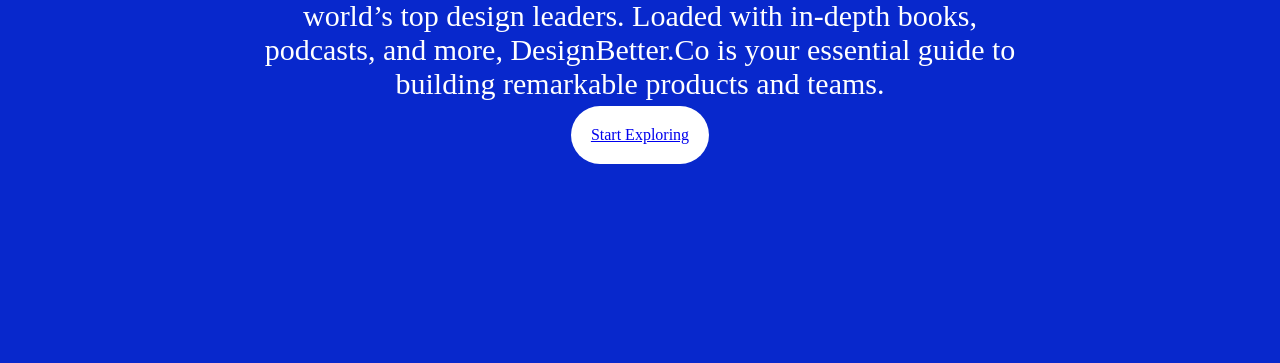
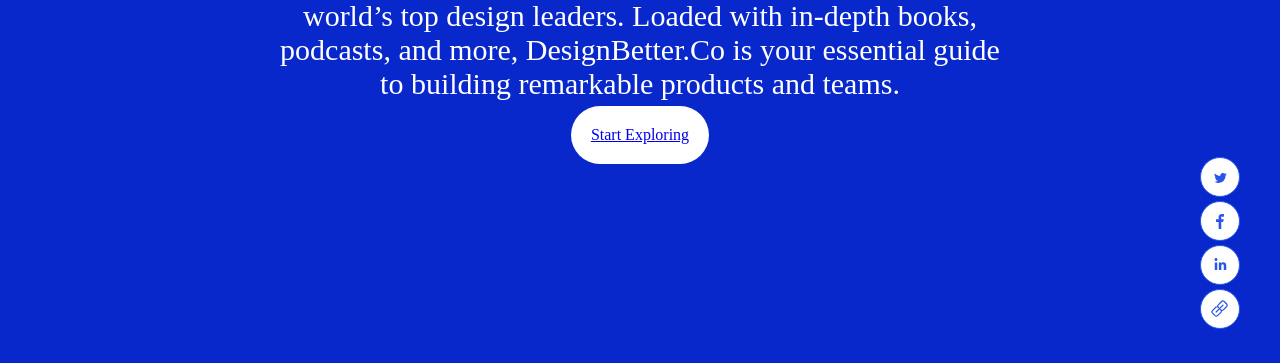
Before and after one commit to EkhatorOwen/html2-afternoon-project, a plain HTML site: page index.html in a window 1280 px wide. Shown: the part 457-820 px from the top of the page. Drawn offline with Linux system fonts and the light colour scheme.

Commit message:
updated webpage to include social links

```diff
--- a/index.css
+++ b/index.css
@@ -26,8 +26,6 @@ nav{
     padding: 20px;
     width: 60%;
 }
-
-
 .subscribe{
     height: 30px;
     width: 70px;
@@ -42,7 +40,8 @@ section{
     justify-content: center;
     text-align: center;
     color: white;
-    /* padding: 30px; */
+    position: relative;
+     padding: 30px;
 }
 .content{
     width: 60%;
@@ -62,3 +61,14 @@ p{
     display: inline-block;
     margin-top: 5px;
 }
+
+li{
+    list-style-type: none;
+    color: aliceblue;
+}
+
+.social{
+    position: absolute;
+    bottom: 30px;
+    right: 40px;
+}
--- a/index.html
+++ b/index.html
@@ -30,14 +30,14 @@
               DesignBetter.Co is your essential guide to building
                remarkable products and teams.</p>
                <a class="button" href=#>Start Exploring</a>
-        </div>
-
-        <div class="social">
-                <rect stroke="#2756E9" x=".5" y=".5" width="39" height="39" rx="19.5"></rect>
-                <rect stroke="#2756E9" x=".5" y=".5" width="39" height="39" rx="19.5"></rect>
-                <rect stroke="#2756E9" x=".5" y=".5" width="39" height="39" rx="19.5"></rect>
-                <rect stroke="#2756E9" x=".5" y=".5" width="39" height="39" rx="19.5"></rect>
-
+            </div>
+            <div class="social">
+                    <ul>
+                        <li><svg width="40" height="40" xmlns="http://www.w3.org/2000/svg" href="https://twitter.com/share?text=%title%&amp;url=%href%" data-width="550" data-height="235"><g fill="#FFF"><rect stroke="#2756E9" x=".5" y=".5" width="39" height="39" rx="19.5"></rect><path d="M25.55 18.812c0 .85-.166 1.696-.5 2.537-.336.84-.81 1.61-1.42 2.306-.61.698-1.407 1.262-2.386 1.695-.98.434-2.046.65-3.2.65-1.458 0-2.805-.376-4.044-1.13.217.016.426.024.627.024 1.24 0 2.335-.36 3.29-1.082-.57 0-1.076-.164-1.52-.492-.443-.33-.748-.75-.916-1.263.17.033.345.05.53.05.283 0 .535-.025.752-.073-.586-.128-1.06-.42-1.42-.878-.358-.457-.538-.99-.538-1.598v-.048c0 .096.112.172.338.228.226.056.465.085.716.085-.385-.24-.703-.546-.955-.914-.25-.37-.376-.762-.376-1.18 0-.448.117-.873.352-1.274.668.786 1.476 1.41 2.422 1.875.945.467 1.954.723 3.026.77-.05-.19-.076-.384-.076-.576 0-.69.26-1.282.78-1.778.517-.498 1.138-.746 1.857-.746.77 0 1.414.265 1.933.793.586-.112 1.146-.312 1.682-.6-.2.593-.594 1.057-1.18 1.394.536-.065 1.046-.2 1.532-.41-.368.513-.812.954-1.332 1.322.018.112.026.216.026.312z" fill="#2756E9"></path></g></svg></li>
+                        <li><svg width="40" height="40" xmlns="http://www.w3.org/2000/svg" href="https://www.facebook.com/sharer/sharer.php?u=%href%"><g fill="#FFF"><rect stroke="#2756E9" x=".5" y=".5" width="39" height="39" rx="19.5"></rect><path d="M18.632 28v-7.06H16v-2.646h2.632V16.53c-.28-2.27 1.105-3.512 3.508-3.53.587.018 1.42.09 1.755 0v2.647H22.14c-.84-.14-1.053.384-.877.882v1.764h2.632l-.877 2.647h-1.755V28h-2.63z" fill="#2756E9"></path></g></svg></li>
+                        <li><svg width="40" height="40" xmlns="http://www.w3.org/2000/svg" href="https://www.linkedin.com/shareArticle?mini=true&amp;url=%href%"><g fill="#FFF"><rect stroke="#2756E9" x=".5" y=".5" width="39" height="39" rx="19.5"></rect><g fill="#2756E9"><path d="M26.24 25h-2.455v-4.448c0-.67-.572-1.258-1.227-1.258-.654 0-1.227.587-1.227 1.258V25h-2.454v-7.552h2.455v1.007c.41-.672 1.31-1.175 2.046-1.175 1.555 0 2.864 1.342 2.864 2.937V25zM16.013 16.02c-.818 0-1.473-.67-1.473-1.51S15.195 13 16.013 13c.818 0 1.472.67 1.472 1.51s-.654 1.51-1.472 1.51zM14.785 25v-7.552h2.455V25"></path></g></g></svg></li>
+                        <li><svg width="40" height="40" xmlns="http://www.w3.org/2000/svg"><g fill="#FFF"><rect stroke="#2756E9" x=".5" y=".5" width="39" height="39" rx="19.5"></rect><path d="M27.088 14.576l-2.513-2.513a2.373 2.373 0 0 0-1.688-.7c-.639 0-1.238.249-1.689.7l-3.33 3.329a2.38 2.38 0 0 0-.693 1.788 2.382 2.382 0 0 0-1.788.694l-3.329 3.328a2.392 2.392 0 0 0 0 3.378l2.513 2.513c.451.451 1.05.7 1.689.7.638 0 1.238-.249 1.688-.7l3.33-3.329c.49-.49.72-1.143.693-1.788.033.001.066.005.1.005.61 0 1.222-.233 1.688-.698l3.33-3.33c.93-.93.93-2.446 0-3.377zm-.864 2.513l-3.33 3.329a1.166 1.166 0 0 1-1.446.158 2.427 2.427 0 0 0-.17-.19l-.377-.376a.611.611 0 0 0-1.04.466.607.607 0 0 0 .175.461l.346.345c.06.061.124.118.19.17.285.45.233 1.055-.16 1.447l-3.328 3.33c-.22.219-.513.34-.824.34-.311 0-.604-.121-.824-.341l-2.513-2.513a1.167 1.167 0 0 1 0-1.648l3.329-3.329a1.166 1.166 0 0 1 1.447-.158c.053.065.109.129.17.19l.377.376a.611.611 0 0 0 1.04-.466.607.607 0 0 0-.176-.461l-.345-.345a2.374 2.374 0 0 0-.19-.17 1.166 1.166 0 0 1 .158-1.447l3.33-3.33c.22-.219.512-.34.823-.34.311 0 .604.121.824.341l2.513 2.513c.455.454.454 1.193 0 1.648zm-3.66-1.367l-6.847 6.847a.611.611 0 1 0 .865.865l6.848-6.847a.611.611 0 1 0-.865-.865z" fill="#2756E9"></path></g></svg></li>
+                    </ul>
         </div>
 
     </section>
```
